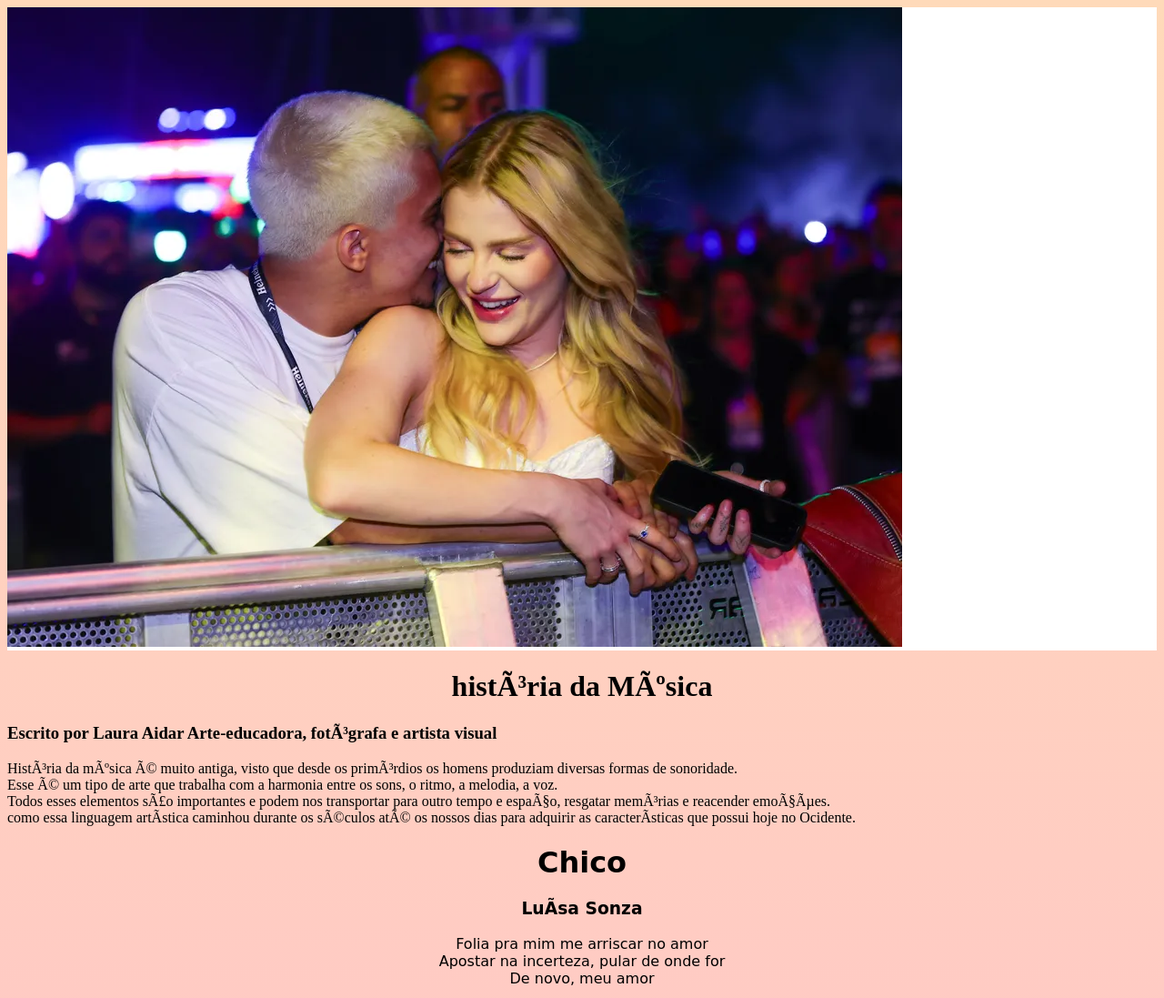
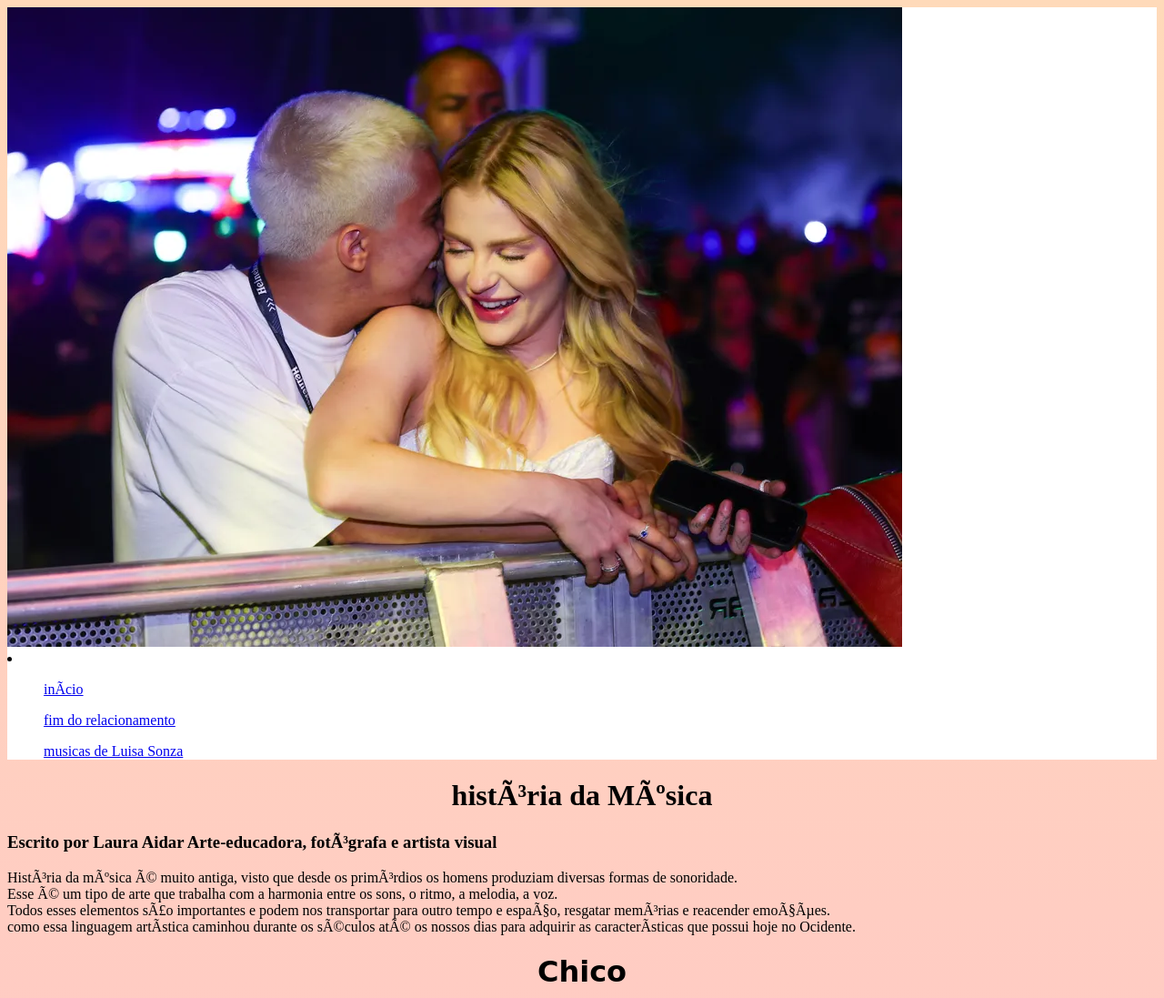
Before and after one commit to primakedy/musicachicoedy, a plain HTML site: page index.html in a window 1280 px wide. Shown: the top 1097 px of the page at 91% size. Drawn offline with Linux system fonts and the light colour scheme.

Commit message:
Update index.html

```diff
--- a/index.html
+++ b/index.html
@@ -15,7 +15,13 @@
 
     <header>
 <img src="img.webp" alt="foto da luisa e chico">
-
+<nav>
+    <li>
+    <ul><a href="index.html">início</a></ul>
+    <ul><a href="musicaedy.html">fim do relacionamento</a></ul>
+    <ul><a href="musica.html">musicas de Luisa Sonza</a></ul>
+    </li>
+</nav>
     </header>
 
     <main>
```
